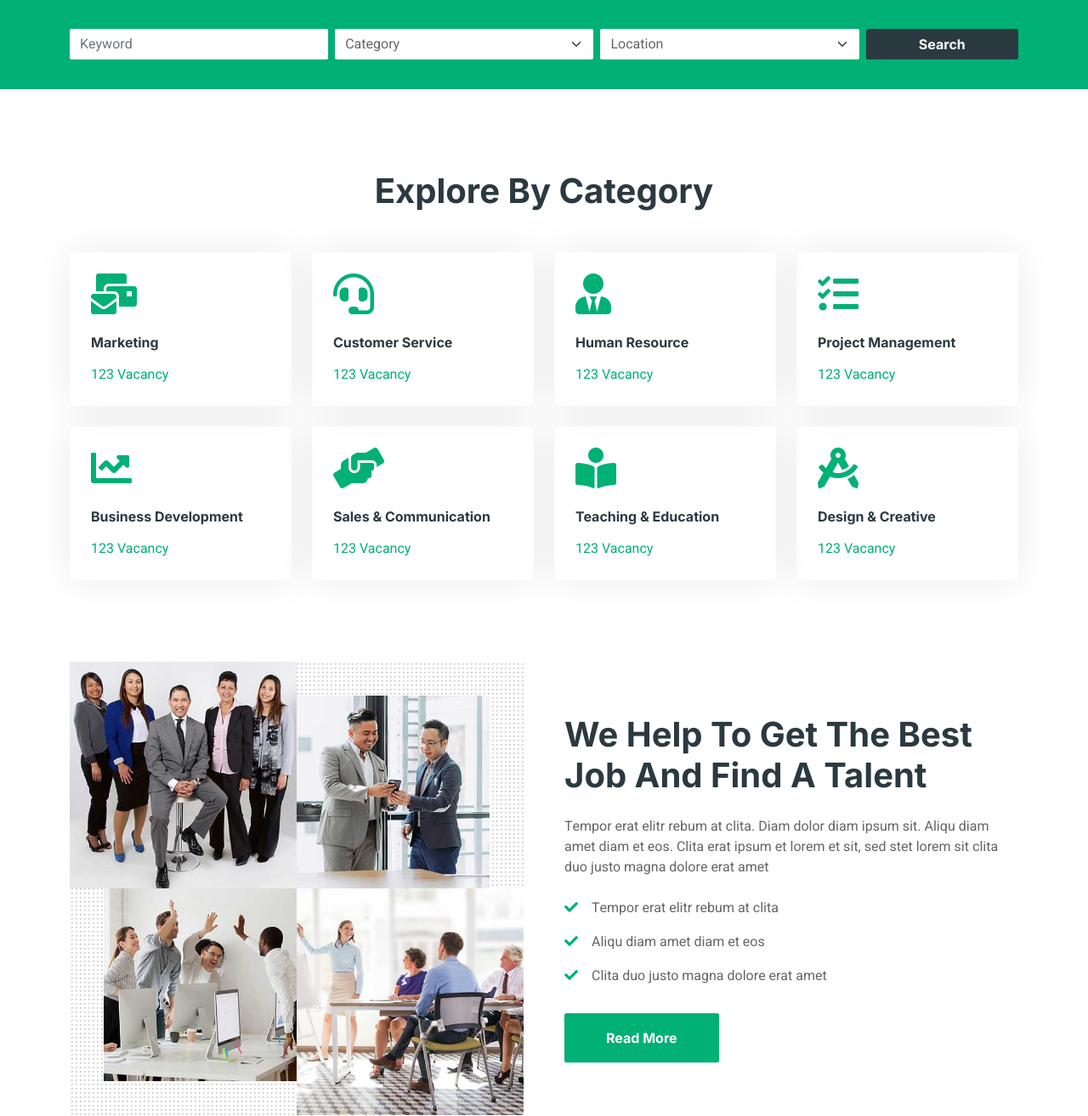
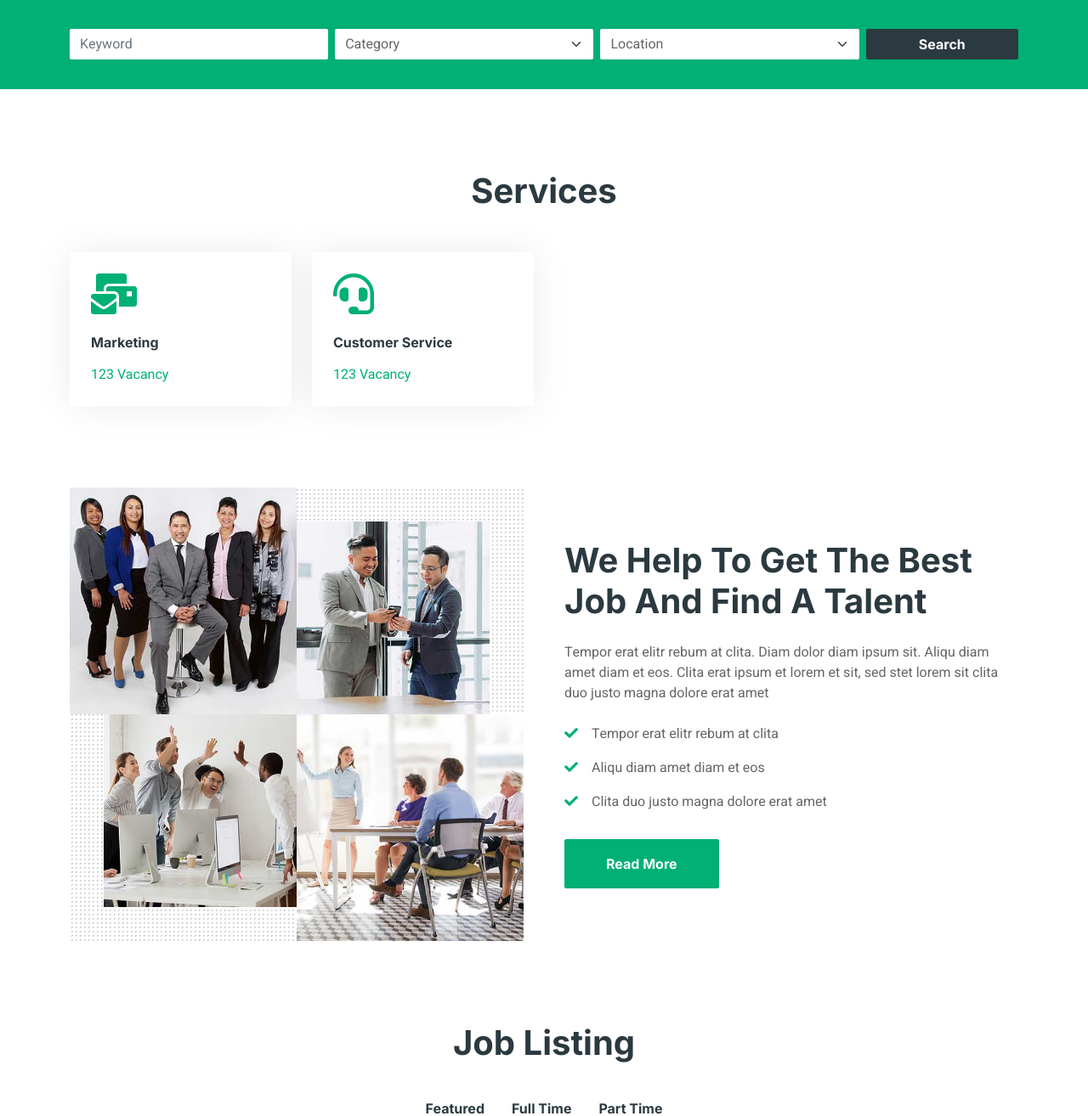
Before and after one commit to aviralyadav/python, a Django app: page / in a window 1280 px wide. Shown: the part 796-2110 px from the top of the page at 85% size. Run offline with Django 3.2, Linux system fonts and the light colour scheme; data comes from the database, SQL or seed files in the repository; both versions use the stored data as it was after the commit; some libraries are stand-ins or nearby versions.

Commit message:
get data from model and display in ui

```diff
--- a/firstdjangoapp/firstdjangoapp/views.py
+++ b/firstdjangoapp/firstdjangoapp/views.py
@@ -2,8 +2,10 @@ from django.http import HttpResponse, HttpResponseRedirect
 from django.shortcuts import render, redirect
 from django.template import loader
 from .forms import UsersForm
+from services.models import Services
 
 def homePage(request):
+    servicesData=Services.objects.all()
     data = {
         'title': 'Home Page',
         'message': 'Welcome to Django',
@@ -12,7 +14,8 @@ def homePage(request):
         'userDetail': [
             {'name': 'Aviral', 'mobile': '8496079312'},
             {'name': 'Abhishek', 'mobile': '8496072123'}
-        ]
+        ],
+        'servicesData':servicesData
     }
     return render(request, "index.html", data)
 
--- a/firstdjangoapp/templates/index.html
+++ b/firstdjangoapp/templates/index.html
@@ -79,23 +79,25 @@
         <!-- Category Start -->
         <div class="container-xxl py-5">
             <div class="container">
-                <h1 class="text-center mb-5 wow fadeInUp" data-wow-delay="0.1s">Explore By Category</h1>
+                <h1 class="text-center mb-5 wow fadeInUp" data-wow-delay="0.1s">Services</h1>
                 <div class="row g-4">
+                    {% for service in servicesData %}
                     <div class="col-lg-3 col-sm-6 wow fadeInUp" data-wow-delay="0.1s">
                         <a class="cat-item rounded p-4" href="">
-                            <i class="fa fa-3x fa-mail-bulk text-primary mb-4"></i>
-                            <h6 class="mb-3">Marketing</h6>
-                            <p class="mb-0">123 Vacancy</p>
+                            <i class="fa fa-3x {{service.service_icon}} text-primary mb-4"></i>
+                            <h6 class="mb-3">{{service.service_title}}</h6>
+                            <p class="mb-0">{{service.service_desc}}</p>
                         </a>
                     </div>
-                    <div class="col-lg-3 col-sm-6 wow fadeInUp" data-wow-delay="0.3s">
+                    {% endfor %}
+                    {% comment %} <div class="col-lg-3 col-sm-6 wow fadeInUp" data-wow-delay="0.3s">
                         <a class="cat-item rounded p-4" href="">
                             <i class="fa fa-3x fa-headset text-primary mb-4"></i>
                             <h6 class="mb-3">Customer Service</h6>
                             <p class="mb-0">123 Vacancy</p>
                         </a>
-                    </div>
-                    <div class="col-lg-3 col-sm-6 wow fadeInUp" data-wow-delay="0.5s">
+                    </div> {% endcomment %}
+                    {% comment %} <div class="col-lg-3 col-sm-6 wow fadeInUp" data-wow-delay="0.5s">
                         <a class="cat-item rounded p-4" href="">
                             <i class="fa fa-3x fa-user-tie text-primary mb-4"></i>
                             <h6 class="mb-3">Human Resource</h6>
@@ -136,7 +138,7 @@
                             <h6 class="mb-3">Design & Creative</h6>
                             <p class="mb-0">123 Vacancy</p>
                         </a>
-                    </div>
+                    </div> {% endcomment %}
                 </div>
             </div>
         </div>
```
Also changed, not shown: firstdjangoapp/db.sqlite3.
